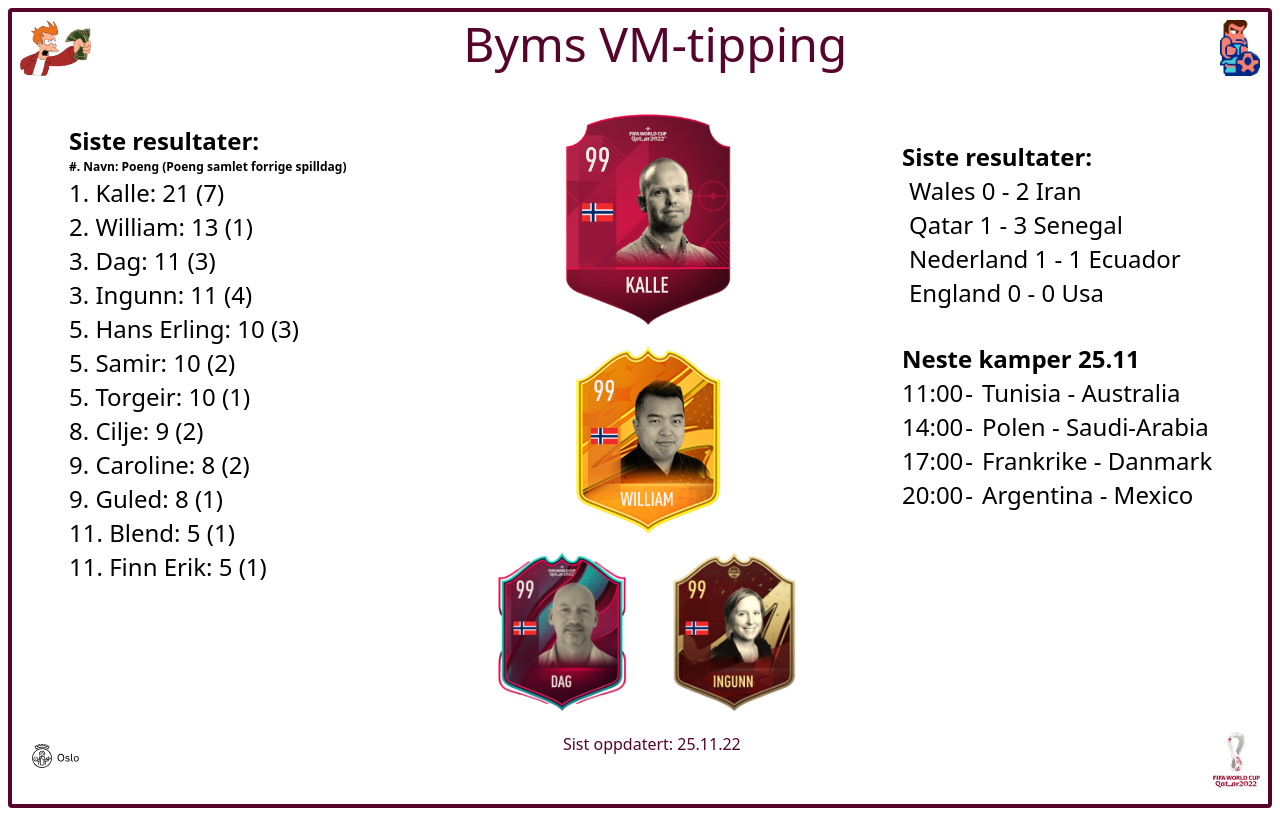
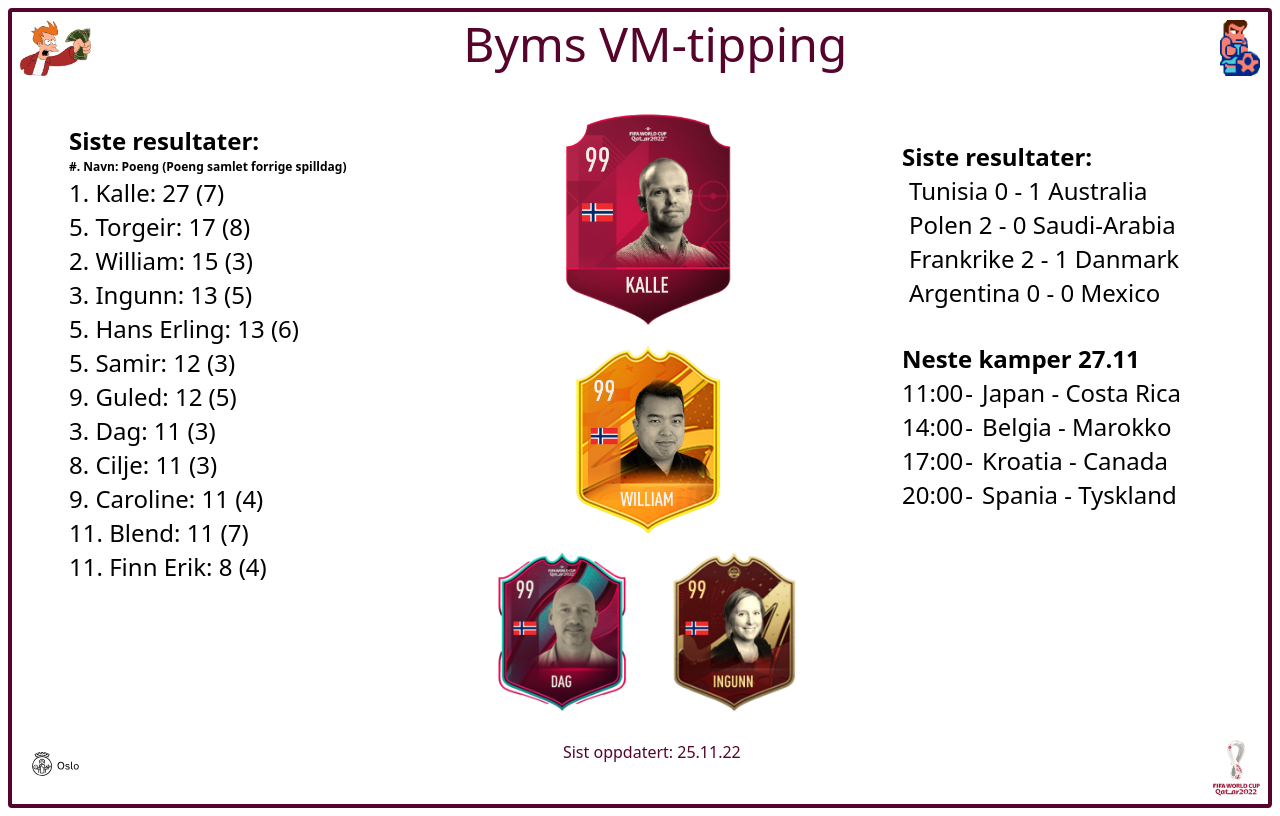
Before and after one commit to kmthorsnes/new-bym-vm-tipping, a React (Vite) app: page / in a window 1280 px wide. Built offline with nearby package versions, Linux system fonts and the light colour scheme.

Commit message:
🚧 update 261122, almost there

```diff
--- a/src/App.tsx
+++ b/src/App.tsx
@@ -40,7 +40,7 @@ function App() {
             <Nintendowcspiller />
           </div>
 
-          <div className="flex h-full w-full flex-row justify-between text-2xl mobile-only:flex-col">
+          <div className="flex grow h-full w-full flex-row justify-between text-2xl mobile-only:flex-col">
             <div className="m-4 w-1/3 mobile-only:w-full phablet:mt-12 phablet:ml-12">
               <Resultatliste />
             </div>
@@ -55,7 +55,7 @@ function App() {
                     (item: { name: string; ranking: number; imgUrl: any }) => (
                       <div
                         key={item.name}
-                        className="object-fit flex w-full justify-center"
+                        className="object-fit flex w-full justify-center transform transition duration-500 hover:scale-110"
                       >
                         <img
                           onClick={playRandomSound}
@@ -77,9 +77,8 @@ function App() {
                   .filter((score) => score.ranking === 2)
                   .map(
                     (item: { name: string; ranking: number; imgUrl: any }) => (
-                      <div key={item.name} className="object-fit flex w-full justify-center ">
+                      <div key={item.name} className="object-fit flex w-full justify-center transform transition duration-500 hover:scale-110">
                         <img
-
                           onClick={playRandomSound}
                           className="h-52 w-auto"
                           src={`/profiles/card/${item.name
@@ -99,7 +98,7 @@ function App() {
                   .filter((score) => score.ranking === 3)
                   .map(
                     (item: { name: string; ranking: number; imgUrl: any }) => (
-                      <div key={item.name} className="object-fit flex w-full justify-center ">
+                      <div key={item.name} className="object-fit flex w-full justify-center transform transition duration-500 hover:scale-110">
                         <img
 
                           onClick={playRandomSound}
--- a/src/data/data.json
+++ b/src/data/data.json
@@ -2,7 +2,7 @@
   "scores": [
     {
       "name": "Blend",
-      "score": [0,0,0,0,0,0,0,1,1,0,0,1,1,0,0,0,1],
+      "score": [0,0,0,0,0,0,0,1,1,0,0,1,1,0,0,0,1,3,0,3],
       "lastScore": 0,
       "groupStage": 0,
       "gsStandings": 0,
@@ -20,7 +20,7 @@
     },
     {
       "name": "Caroline",
-      "score": [0,0,1,0,0,0,0,1,1,0,1,1,1,0,1,0,1],
+      "score": [0,0,1,0,0,0,0,1,1,0,1,1,1,0,1,0,1,0,0,3],
       "lastScore": 0,
       "groupStage": 0,
       "gsStandings": 0,
@@ -38,7 +38,7 @@
     },
     {
       "name": "Cilje",
-      "score": [1,0,1,1,1,1,1,1,0,1,0,1],
+      "score": [1,0,1,1,1,1,1,1,0,1,0,1,1,0,1],
       "lastScore": 0,
       "groupStage": 0,
       "gsStandings": 0,
@@ -56,7 +56,7 @@
     },
     {
       "name": "Dag",
-      "score": [1,1,0,0,1,0,0,1,1,0,1,1,1,0,0,0,3],
+      "score": [1,1,0,0,1,0,0,1,1,0,1,1,1,0,0,0,3,0,0,0],
       "lastScore": 0,
       "groupStage": 0,
       "gsStandings": 0,
@@ -74,7 +74,7 @@
     },
     {
       "name": "Finn Erik",
-      "score": [0,1,0,0,0,0,0,0,1,1,0,1,0,0,0,0,1],
+      "score": [0,1,0,0,0,0,0,0,1,1,0,1,0,0,0,0,1,3,0,0],
       "lastScore": 0,
       "groupStage": 0,
       "gsStandings": 0,
@@ -92,7 +92,7 @@
     },
     {
       "name": "Guled",
-      "score": [0,1,1,0,0,0,0,1,1,1,0,1,1,0,0,0,1],
+      "score": [0,1,1,0,0,0,0,1,1,1,0,1,1,0,0,0,1,3,0,1],
       "lastScore": 0,
       "groupStage": 0,
       "gsStandings": 0,
@@ -110,7 +110,7 @@
     },
     {
       "name": "Hans Erling",
-      "score": [1,1,1,0,0,0,0,1,1,0,0,1,1,0,0,0,3],
+      "score": [1,1,1,0,0,0,0,1,1,0,0,1,1,0,0,0,3,3,0,0],
       "lastScore": 0,
       "groupStage": 0,
       "gsStandings": 0,
@@ -127,7 +127,7 @@
       }
     },{
       "name": "Ingunn",
-      "score": [0,1,1,0,0,0,0,1,1,1,0,1,1,0,0,1,3],
+      "score": [0,1,1,0,0,0,0,1,1,1,0,1,1,0,0,1,3,1,0,1],
       "lastScore": 0,
       "groupStage": 0,
       "gsStandings": 0,
@@ -145,7 +145,7 @@
     },
     {
       "name": "Kalle",
-      "score": [1,1,1,0,3,0,0,1,1,1,1,1,3,3,0,3,1],
+      "score": [1,1,1,0,3,0,0,1,1,1,1,1,3,3,0,3,1,3,0,3],
       "lastScore": 0,
       "groupStage": 0,
       "gsStandings": 0,
@@ -163,7 +163,7 @@
     },
     {
       "name": "Samir",
-      "score": [1,1,1,0,1,0,0,1,1,0,0,1,1,1,0,0,1],
+      "score": [1,1,1,0,1,0,0,1,1,0,0,1,1,1,0,0,1,1,0,1],
       "lastScore": 0,
       "groupStage": 0,
       "gsStandings": 0,
@@ -181,7 +181,7 @@
     },
     {
       "name": "Torgeir",
-      "score": [0,1,1,1,0,3,0,1,1,0,0,0,1,0,0,0,1],
+      "score": [0,1,1,1,0,3,0,1,1,0,0,0,1,0,0,0,1,3,3,1],
       "lastScore": 0,
       "groupStage": 0,
       "gsStandings": 0,
@@ -199,7 +199,7 @@
     },
     {
       "name": "William",
-      "score": [0,1,1,0,1,0,0,1,1,3,0,1,3,0,0,0,1],
+      "score": [0,1,1,0,1,0,0,1,1,3,0,1,3,0,0,0,1,1,0,1],
       "lastScore": 0,
       "groupStage": 0,
       "gsStandings": 0,
--- a/src/neste-kamper/NesteKamper.tsx
+++ b/src/neste-kamper/NesteKamper.tsx
@@ -6,19 +6,19 @@ const NesteKamper = () => {
       <thead>
         <tr>
           <th colSpan={3} className="text-left">
-            Neste kamper 25.11
+            Neste kamper 27.11
           </th>
         </tr>
       </thead>
       <tbody>
-        <NestekampKort tidspunkt="11:00" hjemmelag="Tunisia" bortelag="Australia" />
-        <NestekampKort tidspunkt="14:00" hjemmelag="Polen" bortelag="Saudi-Arabia" />
+        <NestekampKort tidspunkt="11:00" hjemmelag="Japan" bortelag="Costa Rica" />
+        <NestekampKort tidspunkt="14:00" hjemmelag="Belgia" bortelag="Marokko" />
         <NestekampKort
           tidspunkt="17:00"
-          hjemmelag="Frankrike"
-          bortelag="Danmark"
+          hjemmelag="Kroatia"
+          bortelag="Canada"
         />
-        <NestekampKort tidspunkt="20:00" hjemmelag="Argentina" bortelag="Mexico" />
+        <NestekampKort tidspunkt="20:00" hjemmelag="Spania" bortelag="Tyskland" />
       </tbody>
     </table>
   );
--- a/src/siste-resultater/SisteResultater.tsx
+++ b/src/siste-resultater/SisteResultater.tsx
@@ -11,10 +11,10 @@ const SisteResultater = () => {
         </tr>
       </thead>
       <tbody>
-        <SisteResultatKort hjemmelag="Wales" hjemmelagScore={0} bortelag="Iran" bortelagScore={2} />
-        <SisteResultatKort hjemmelag="Qatar" hjemmelagScore={1} bortelag="Senegal" bortelagScore={3} />
-        <SisteResultatKort hjemmelag="Nederland" hjemmelagScore={1} bortelag="Ecuador" bortelagScore={1} />
-        <SisteResultatKort hjemmelag="England" hjemmelagScore={0} bortelag="Usa" bortelagScore={0} />
+        <SisteResultatKort hjemmelag="Tunisia" hjemmelagScore={0} bortelag="Australia" bortelagScore={1} />
+        <SisteResultatKort hjemmelag="Polen" hjemmelagScore={2} bortelag="Saudi-Arabia" bortelagScore={0} />
+        <SisteResultatKort hjemmelag="Frankrike" hjemmelagScore={2} bortelag="Danmark" bortelagScore={1} />
+        <SisteResultatKort hjemmelag="Argentina" hjemmelagScore={0} bortelag="Mexico" bortelagScore={0} />
       </tbody>
     </table>
   );
```
